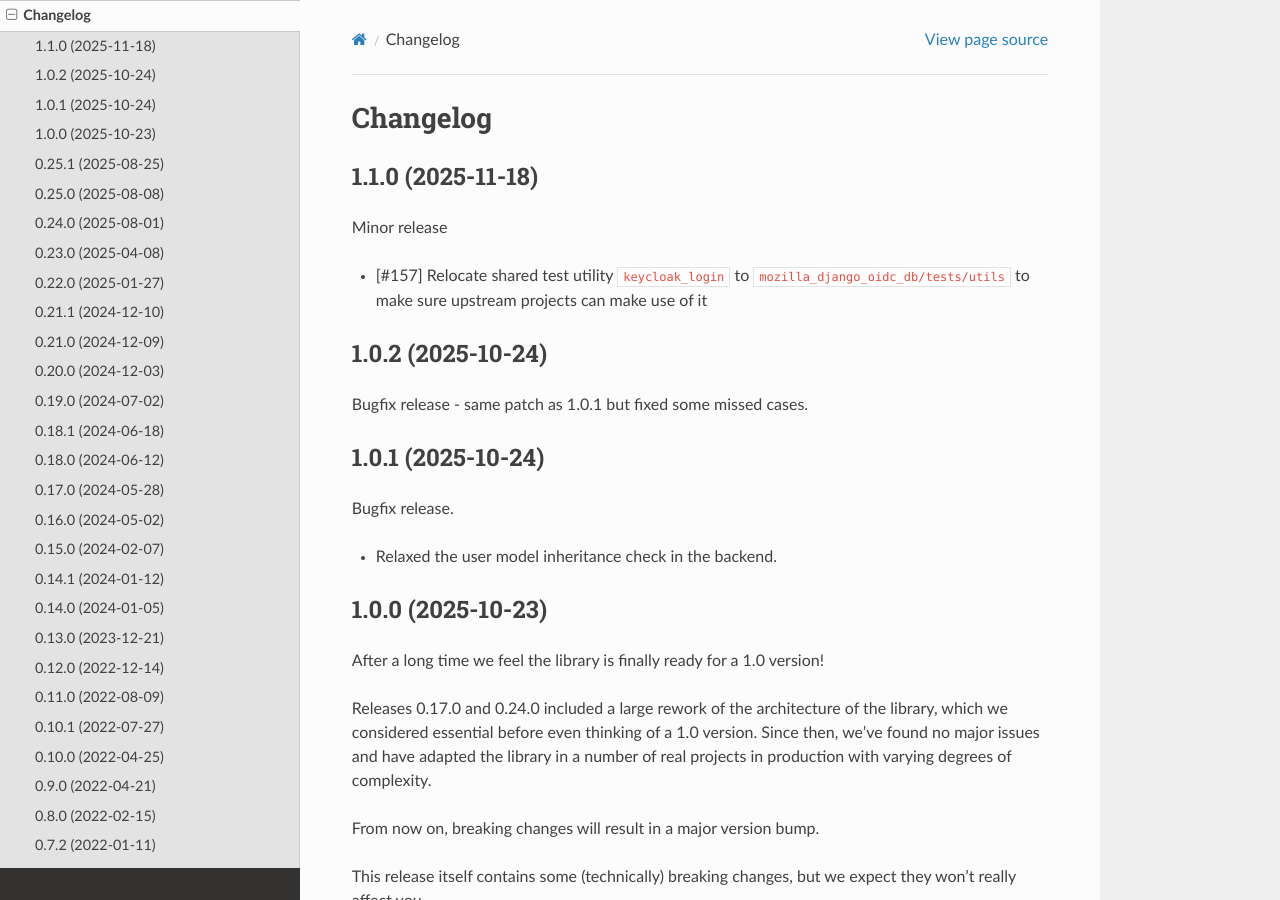
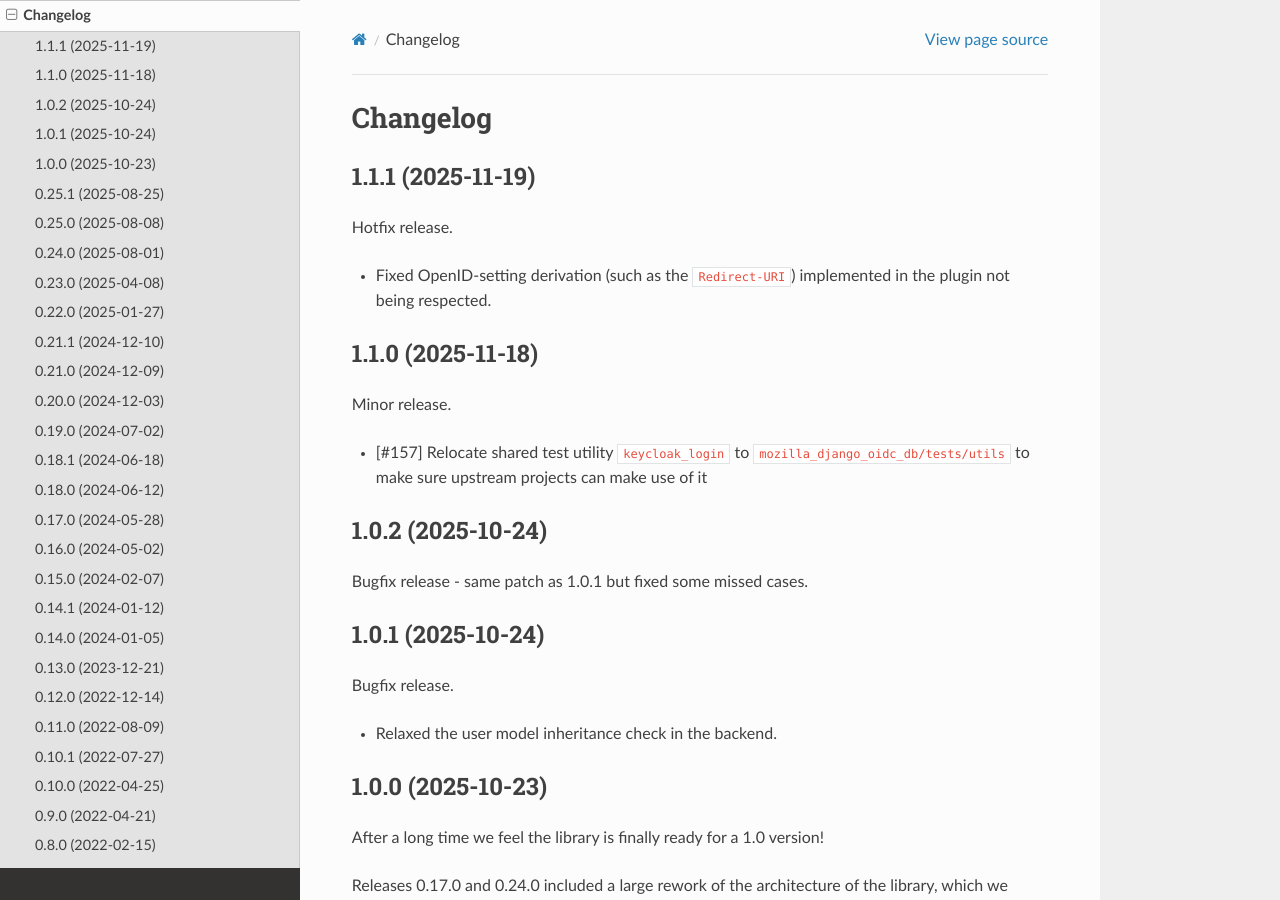
Before and after one commit to maykinmedia/mozilla-django-oidc-db, a Sphinx documentation site: the page built from docs/changelog.rst, in a window 1280 px wide and 900 px high. Built offline with Sphinx 7.4.7 and the Read the Docs theme 3.1.0, drawn with Linux system fonts in a browser that asks for light colours.

Commit message:
:bookmark: Bump to 1.1.1 and update changelog

```diff
--- a/CHANGELOG.rst
+++ b/CHANGELOG.rst
@@ -2,10 +2,18 @@
 Changelog
 =========
 
+1.1.1 (2025-11-19)
+==================
+
+Hotfix release.
+
+* Fixed OpenID-setting derivation (such as the ``Redirect-URI``) implemented in the
+  plugin not being respected.
+
 1.1.0 (2025-11-18)
 ==================
 
-Minor release
+Minor release.
 
 * [#157] Relocate shared test utility ``keycloak_login`` to ``mozilla_django_oidc_db/tests/utils``
   to make sure upstream projects can make use of it
--- a/README.rst
+++ b/README.rst
@@ -7,7 +7,7 @@
 mozilla-django-oidc-db
 ======================
 
-:Version: 1.1.0
+:Version: 1.1.1
 :Source: https://github.com/maykinmedia/mozilla-django-oidc-db
 :Keywords: OIDC, django, database, authentication
 
--- a/docs/conf.py
+++ b/docs/conf.py
@@ -29,7 +29,7 @@ copyright = "2024, Maykin Media"
 author = "Maykin Media"
 
 # The full version, including alpha/beta/rc tags
-release = "1.1.0"
+release = "1.1.1"
 
 
 # -- General configuration ---------------------------------------------------
--- a/pyproject.toml
+++ b/pyproject.toml
@@ -4,7 +4,7 @@ build-backend = "setuptools.build_meta"
 
 [project]
 name = "mozilla-django-oidc-db"
-version = "1.1.0"
+version = "1.1.1"
 description = "A database-backed configuration for mozilla-django-oidc"
 authors = [
     {name = "Maykin Media", email = "support@maykinmedia.nl"}
@@ -84,7 +84,7 @@ markers = [
 ]
 
 [tool.bumpversion]
-current_version = "1.1.0"
+current_version = "1.1.1"
 files = [
     {filename = "pyproject.toml"},
     {filename = "README.rst"},
```
